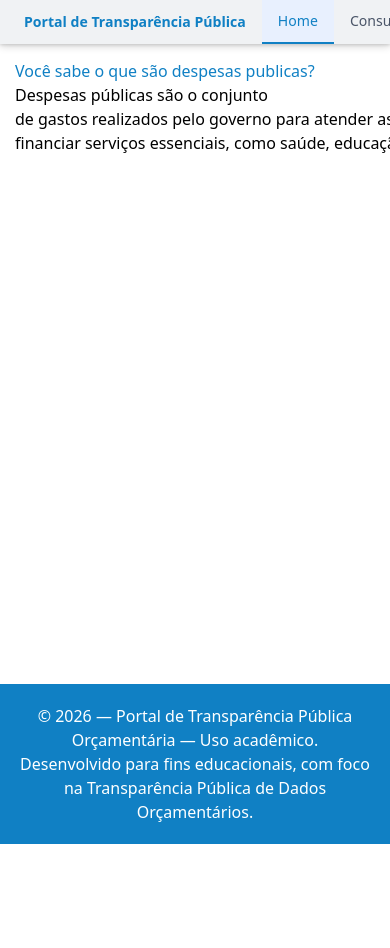
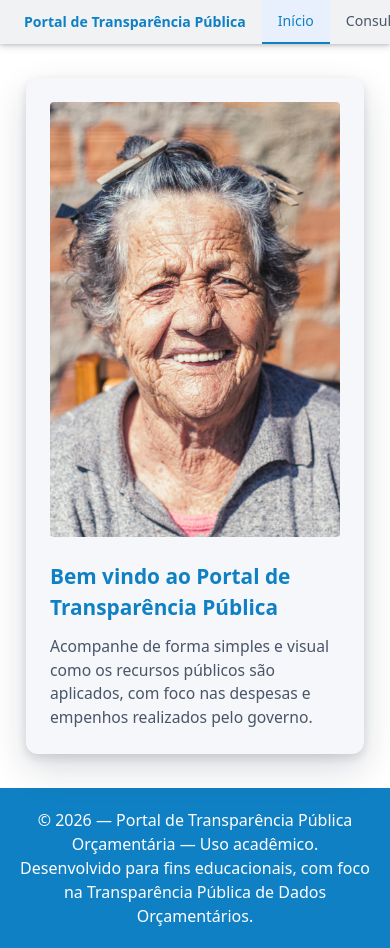
Before and after one commit to ProjetoIntegrador-DespesasPublicas/PI-3S-DespesasPublicas, an Angular app in the folder 3s-pi-app/: page / in a window 390 px wide. Before the commit the page ends 844 px from the top, so only its background shows below. Built offline with nearby package versions, Linux system fonts and the light colour scheme.

Commit message:
Inserindo cardHome2
Inserindo o card da vovó, porém não conseguindo subir a imagem

```diff
--- a/3s-pi-app/src/app/app.ts
+++ b/3s-pi-app/src/app/app.ts
@@ -1,13 +1,10 @@
-import { Component, signal } from '@angular/core';
+import { Component } from '@angular/core';
 import { RouterOutlet } from '@angular/router';
-import { HomepageComponent } from "../pages/homepage";
 
 @Component({
   selector: 'app-root',
-  imports: [RouterOutlet, HomepageComponent],
+  imports: [RouterOutlet],
   templateUrl: './app.html',
   styleUrl: './app.css'
 })
-export class App {
-  protected readonly title = signal('3s-pi-app');
-}
+export class App {}
--- a/3s-pi-app/src/components/cardHome2.ts
+++ b/3s-pi-app/src/components/cardHome2.ts
@@ -1,24 +1,26 @@
-import { Component, Input } from '@angular/core';
+import { Component } from '@angular/core';
 
 @Component({
   selector: 'card-home',
   standalone: true,
   template: `
-    <section class="container">
-      <div class="cardHomeContainer">
-        <div class="item1">
-          <h2 class="titleCard">Você sabe o que são despesas publicas?</h2>
+    <section class="welcome-card-wrapper">
+      <div class="welcome-card">
+
+        <div class="welcome-card-image">
+          <img src="assets/imagem0.jpg" alt="Bem vindo ao portal" />
+        </div>
+
+        <div class="welcome-card-text">
+          <h2>Bem vindo ao Portal de Transparência Pública</h2>
           <p>
-            Despesas públicas são o conjunto
-            de gastos realizados pelo governo para atender as necessidades da sociedade e
-            financiar serviços essenciais, como saúde, educação e infraestrutura.
+            Acompanhe de forma simples e visual como os recursos públicos são aplicados,
+            com foco nas despesas e empenhos realizados pelo governo.
           </p>
         </div>
-        <div class="item2">
-          <img class="image1" src="./src/assets/imagem1.jpg" />
-        </div>
+
       </div>
     </section>
-  `,
+  `
 })
 export class CardHomeComponent {}
--- a/3s-pi-app/src/components/header.ts
+++ b/3s-pi-app/src/components/header.ts
@@ -9,7 +9,7 @@ import { Component } from '@angular/core';
       <span class="header-title">Portal de Transparência Pública</span>
 
       <nav class="header-nav">
-        <a href="#" class="nav-item nav-active">Home</a>
+        <a href="#" class="nav-item nav-active">Início</a>
         <a href="#" class="nav-item">Consultar Despesas</a>
         <a href="#" class="nav-item">Consultar Empenhos</a>
         <a href="#" class="nav-item">Favoritos</a>
@@ -20,117 +20,7 @@ import { Component } from '@angular/core';
       </button>
 
     </header>
-  `,
-  styles: [`
-    :host {
-      display: block;
-      width: 100%;
-    }
-
-    .header-bar {
-      width: 100%;
-      height: 44px;
-      display: flex;
-      align-items: center;
-      padding: 0 24px;
-      box-sizing: border-box;
-      background-color: #f0f2f4;
-      box-shadow: 0 2px 8px rgba(0, 0, 0, 0.18), 0 1px 3px rgba(0, 0, 0, 0.12);
-    }
-
-    .header-title {
-      font-size: 0.88rem;
-      font-weight: 600;
-      color: var(--color-footer);
-      white-space: nowrap;
-      flex-shrink: 0;
-    }
-
-    .header-nav {
-      display: flex;
-      align-items: center;
-      justify-content: space-evenly;
-      flex: 1;
-      height: 100%;
-      margin: 0 16px;
-    }
-
-    .nav-item {
-      display: flex;
-      align-items: center;
-      height: 100%;
-      padding: 0 16px;
-      font-size: 0.88rem;
-      color: #4a5568;
-      text-decoration: none;
-      white-space: nowrap;
-      border-bottom: 2px solid transparent;
-      box-sizing: border-box;
-      transition: background-color 0.2s ease,
-                  color 0.2s ease,
-                  border-bottom-color 0.2s ease;
-    }
-
-    .nav-active {
-      background-color: #e8f0fe;
-      color: var(--color-footer);
-      border-bottom: 2px solid var(--color-footer);
-    }
-
-    .nav-item:hover {
-      background-color: #dde3ea;
-      color: var(--color-footer);
-      border-bottom-color: var(--color-footer);
-    }
-
-    .theme-btn {
-      width: 32px;
-      height: 32px;
-      border: none;
-      border-radius: 50%;
-      background-color: var(--color-footer);
-      color: #ffffff;
-      font-size: 1rem;
-      cursor: pointer;
-      display: flex;
-      align-items: center;
-      justify-content: center;
-      flex-shrink: 0;
-      transition: filter 0.2s ease;
-    }
-
-    .theme-btn:hover {
-      filter: brightness(1.15);
-    }
-
-    :host-context(.dark) .header-bar {
-      background-color: #1e2533;
-    }
-
-    :host-context(.dark) .header-title {
-      color: #90caf9;
-    }
-
-    :host-context(.dark) .nav-item {
-      color: #cbd5e0;
-    }
-
-    :host-context(.dark) .nav-active {
-      background-color: #1a2f4a;
-      color: #90caf9;
-      border-bottom-color: #90caf9;
-    }
-
-    :host-context(.dark) .nav-item:hover {
-      background-color: #1a2f4a;
-      color: #90caf9;
-      border-bottom-color: #90caf9;
-    }
-
-    :host-context(.dark) .theme-btn {
-      background-color: #003d72;
-    }
-  `]
+  `
 })
 export class HeaderComponent {
   isDark = false;
--- a/3s-pi-app/src/styles.css
+++ b/3s-pi-app/src/styles.css
@@ -114,3 +114,204 @@ container {
   padding: var(--spacing-footer);
   text-align: center;
 }
+
+/* =============================================
+   HEADER
+   ============================================= */
+
+.header-bar {
+  width: 100%;
+  height: 44px;
+  display: flex;
+  align-items: center;
+  padding: 0 24px;
+  box-sizing: border-box;
+  background-color: #f0f2f4;
+  box-shadow:
+    0 2px 8px rgba(0, 0, 0, 0.18),
+    0 1px 3px rgba(0, 0, 0, 0.12);
+}
+
+.header-title {
+  font-size: 0.88rem;
+  font-weight: 600;
+  color: var(--color-footer);
+  white-space: nowrap;
+  flex-shrink: 0;
+}
+
+.header-nav {
+  display: flex;
+  align-items: center;
+  justify-content: space-evenly;
+  flex: 1;
+  height: 100%;
+  margin: 0 16px;
+}
+
+.nav-item {
+  display: flex;
+  align-items: center;
+  height: 100%;
+  padding: 0 16px;
+  font-size: 0.88rem;
+  color: #4a5568;
+  text-decoration: none;
+  white-space: nowrap;
+  border-bottom: 2px solid transparent;
+  box-sizing: border-box;
+  transition: background-color 0.2s ease,
+              color 0.2s ease,
+              border-bottom-color 0.2s ease;
+}
+
+.nav-active {
+  background-color: #e8f0fe;
+  color: var(--color-footer);
+  border-bottom: 2px solid var(--color-footer);
+}
+
+.nav-item:hover {
+  background-color: #dde3ea;
+  color: var(--color-footer);
+  border-bottom-color: var(--color-footer);
+}
+
+.theme-btn {
+  width: 32px;
+  height: 32px;
+  border: none;
+  border-radius: 50%;
+  background-color: var(--color-footer);
+  color: #ffffff;
+  font-size: 1rem;
+  cursor: pointer;
+  display: flex;
+  align-items: center;
+  justify-content: center;
+  flex-shrink: 0;
+  transition: filter 0.2s ease;
+}
+
+.theme-btn:hover {
+  filter: brightness(1.15);
+}
+
+/* ── Header modo escuro ── */
+.dark .header-bar {
+  background-color: #1e2533;
+}
+
+.dark .header-title {
+  color: #90caf9;
+}
+
+.dark .nav-item {
+  color: #cbd5e0;
+}
+
+.dark .nav-active {
+  background-color: #1a2f4a;
+  color: #90caf9;
+  border-bottom-color: #90caf9;
+}
+
+.dark .nav-item:hover {
+  background-color: #1a2f4a;
+  color: #90caf9;
+  border-bottom-color: #90caf9;
+}
+
+.dark .theme-btn {
+  background-color: #003d72;
+}
+
+/* =============================================
+   FIM HEADER
+   ============================================= */
+
+   /* =============================================
+   CARD HOME — BOAS VINDAS (cardHome2)
+   ============================================= */
+
+.welcome-card-wrapper {
+  display: flex;
+  justify-content: center;
+  padding: 32px 24px 16px 24px;
+  box-sizing: border-box;
+}
+
+.welcome-card {
+  display: flex;
+  align-items: center;
+  gap: 40px;
+  max-width: 1000px;
+  width: 100%;
+  padding: 40px 48px;
+  background-color: #f5f7fa;
+  border-radius: 12px;
+  box-shadow:
+    0 14px 36px rgba(15, 23, 42, 0.16),
+    0 4px 10px rgba(15, 23, 42, 0.12);
+  box-sizing: border-box;
+}
+
+.welcome-card-image img {
+  display: block;
+  width: 260px;
+  height: 260px;
+  object-fit: cover;
+  border-radius: 4px;
+}
+
+.welcome-card-text {
+  flex: 1;
+  text-align: left;
+  padding-right: 40px;
+}
+
+.welcome-card-text h2 {
+  margin: 0 0 12px 0;
+  font-size: 1.6rem;
+  font-weight: 600;
+  color: var(--color-footer);
+}
+
+.welcome-card-text p {
+  margin: 0;
+  font-size: 0.98rem;
+  line-height: 1.5;
+  color: #4a5568;
+  max-width: 420px;
+}
+
+@media (max-width: 768px) {
+  .welcome-card-wrapper {
+    padding: 24px 16px;
+  }
+
+  .welcome-card {
+    flex-direction: column;
+    align-items: flex-start;
+    padding: 24px;
+    gap: 24px;
+  }
+
+  .welcome-card-image img {
+    width: 100%;
+    height: auto;
+    max-width: 320px;
+  }
+
+  .welcome-card-text {
+    padding-right: 0;
+  }
+
+  .welcome-card-text h2 {
+    font-size: 1.3rem;
+  }
+}
+
+/* =============================================
+   FIM CARD HOME — BOAS VINDAS
+   ============================================= */
```
